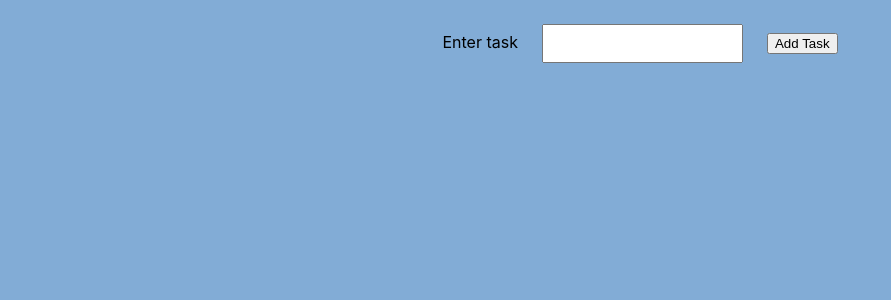
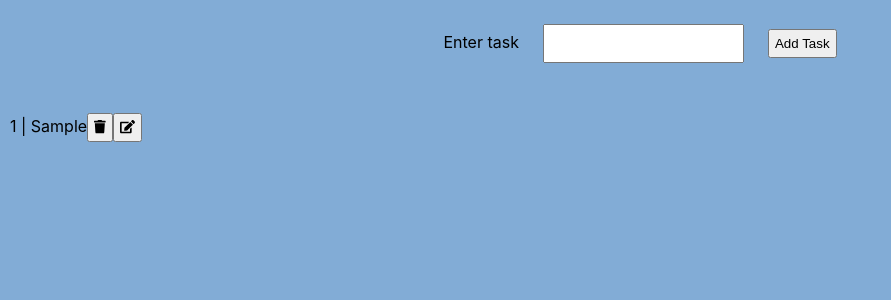
Before and after one commit to TechnicolorPanda/tasks-list, a React (Create React App) app in the folder task-app/: page / in a window 1280 px wide. Both pictures are taken after typing "Sample" into the empty fields and a click on the button "Add Task". Shown: the top 300 px of the page, without its empty margins (0-891 px from the left). Built offline with nearby package versions, Linux system fonts and the light colour scheme.

Commit message:
maps array items in app component

```diff
--- a/task-app/src/App.js
+++ b/task-app/src/App.js
@@ -1,4 +1,4 @@
-import React, { Component } from "react";
+import React, { Component } from 'react';
 import Overview from "./components/Overview";
 import './App.css';
 import uniqid from 'uniqid';
@@ -8,9 +8,9 @@ class App extends Component {
     super();
 
     this.state = {
+      taskArray: [],
       task: '',
-      idKey: uniqid(),
-      taskArray: [],
+      submit: false,
     };
   }
 
@@ -26,21 +26,29 @@ class App extends Component {
 
     this.setState({
       taskArray: [
-        {idKey: uniqid()},
         {task: this.state.task},
       ]
     });
 
     this.setState({
-      taskArray: this.state.taskArray.concat(this.state.taskArray),
+      taskArray: this.state.taskArray.concat(this.state.task),
       task: '',
-      idKey: uniqid(),
+      submit: true,
     });
-    console.log(this.state);
+    console.log(this.state.taskArray);
   };
 
+  //TODO: correct index number to delete right item
+
+  deleteTask = (index) => {
+    console.log(index);
+    const taskArray = Object.assign([], this.state.taskArray);
+    taskArray.splice(index, 1);
+    this.setState({taskArray: taskArray});
+  }
+
   render() {
-    const { task, taskArray } = this.state;
+    const { task, taskArray, submit } = this.state;
 
     return (
       <div>
@@ -54,10 +62,21 @@ class App extends Component {
           />
           <button type="submit">Add Task</button>
         </form>
-        <Overview taskArray={taskArray} />
-      </div>
+
+      { submit
+        ? taskArray.map((task, index) => {
+        return(<div key = {uniqid()}><Overview
+          deleteEvent={this.deleteTask.bind(this)}
+          task = {task}
+          number = {index}
+          id = {uniqid()}
+        /></div>)
+        })
+        : null
+      }
+          </div>
     );
-  }
+  };
 }
 
 export default App;
--- a/task-app/src/components/Overview.css
+++ b/task-app/src/components/Overview.css
@@ -15,9 +15,17 @@
 
   ul {
       list-style-type: none;
-      padding: 3rem;
+      padding: 5px;
   }
 
   li {
       padding: 5px;
   }
+
+  svg {
+    pointer-events: none;
+  }
+
+  button {
+    padding: 5px;
+  }
--- a/task-app/src/components/Overview.js
+++ b/task-app/src/components/Overview.js
@@ -1,31 +1,21 @@
 import React from 'react';
 import './Overview.css';
-import uniqid from 'uniqid';
 import { FontAwesomeIcon } from '@fortawesome/react-fontawesome';
 import { faTrash, faEdit } from '@fortawesome/free-solid-svg-icons';
 
 const Overview = (props) => {
-  const { taskArray } = props;
+  const listNumber = props.number + 1;
+  const task = props.task;
   const trashIcon = <FontAwesomeIcon icon = {faTrash} />
   const editIcon = <FontAwesomeIcon icon = {faEdit} />
+  console.log(props.id);
 
   return (
     <ul>
-        {taskArray.map((task, idKey, i) => {
-            let listNumber = i + 1;
-            <task
-              idKey = {task.idKey}
-              task = {task.name} />
-            return <li key={uniqid}>
-                {listNumber} {task}
-              <span> </span>
-              <button onClick={props.deleteEvent}>
-                {trashIcon}
-              </button>
-              <span> </span>
-                {editIcon}
-              </li>;
-        })}
+      <li>  {listNumber} | {task}
+      <button onClick = {props.deleteEvent}>{trashIcon}</button>
+      <button>{editIcon}</button>
+      </li>
     </ul>
     );
 };
```
Also changed, not shown: 1 other file (tests, documents, lock files or other folders).
